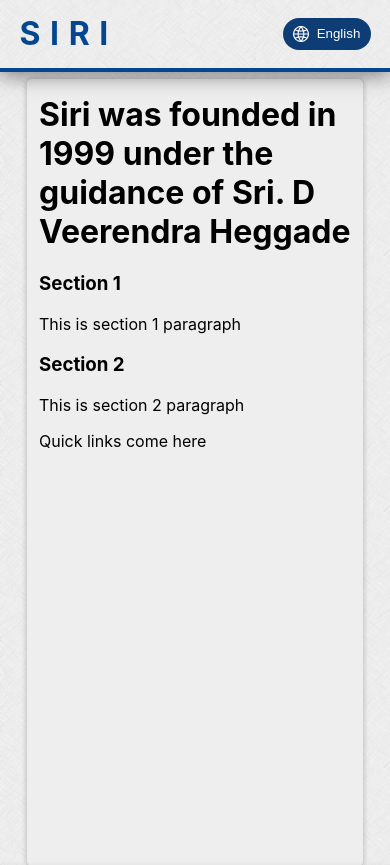
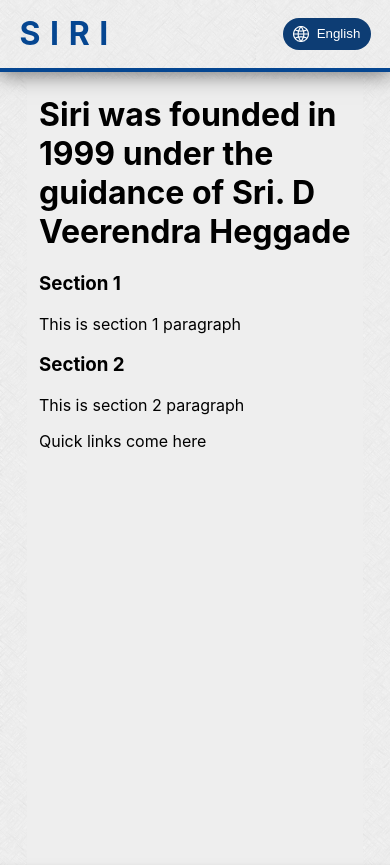
Before and after one commit to sudarshan-kj/siri-webapp, a React (Create React App) app: page / in a window 390 px wide. Shown: the top 865 px of the page. Built offline with nearby package versions, Linux system fonts and the light colour scheme; the HTML template or start-up script is replaced by a standard one; a web font is replaced by a local one.

Commit message:
Added media query for removing styling on small devices

```diff
--- a/src/components/Main/index.module.css
+++ b/src/components/Main/index.module.css
@@ -1,9 +1,6 @@
 .main {
   height: 90%;
   padding: 4% 3% 3%;
-  max-width: 992px;
-  border-radius: 0.3rem;
-  box-shadow: 0px 0px 5px 1px rgb(0, 0, 0, 0.2);
   background-color: rgb(238, 238, 238);
   margin: 2% auto;
   width: 80%;
@@ -12,3 +9,11 @@
 h1 {
   margin-top: 0;
 }
+
+@media screen and (min-width: 960px) {
+  .main {
+    border-radius: 0.3rem;
+    box-shadow: 0px 0px 5px 1px rgb(0, 0, 0, 0.2);
+    max-width: 992px;
+  }
+}
```
